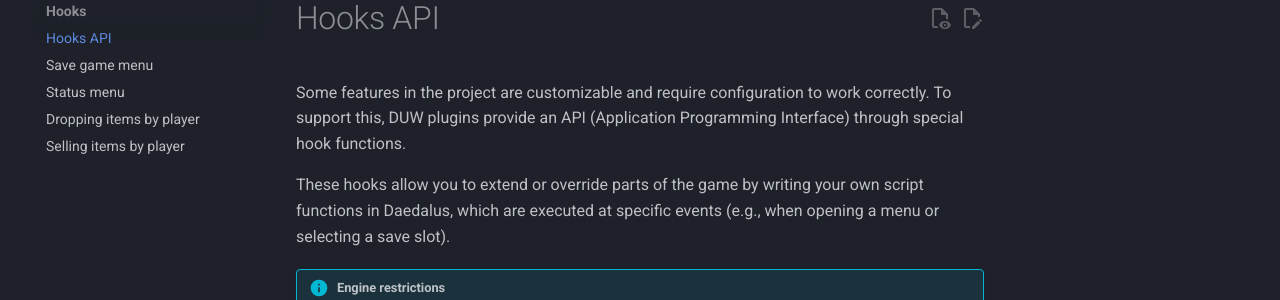
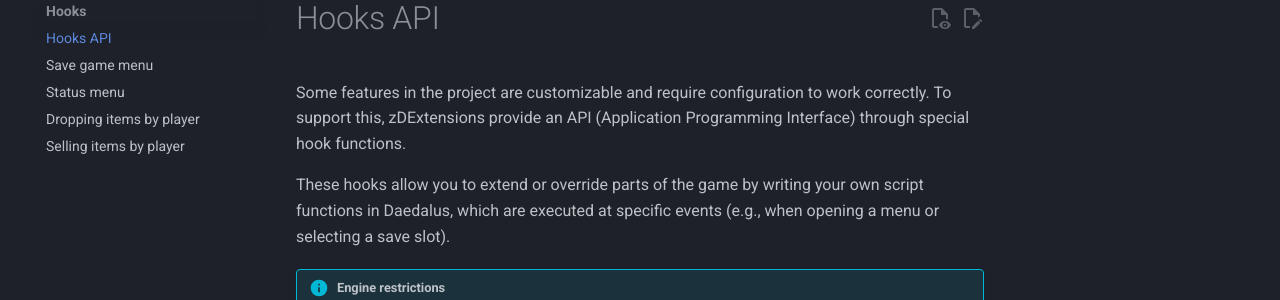
Before and after one commit to Doick-Union-Workshop/zDHooks, an MkDocs documentation site: the page built from docs/docs/hooks/hooks_api.md, in a window 1280 px wide. Shown: the part 148-448 px from the top of the page. Built offline with MkDocs 1.6.1 and Material for MkDocs 9.7.7, drawn with Linux system fonts in a browser that asks for light colours; comment, search, counter and statistics services are not loaded.

```diff
--- a/docs/docs/hooks/hooks_api.md
+++ b/docs/docs/hooks/hooks_api.md
@@ -1,6 +1,6 @@
 # Hooks API
 
-Some features in the project are customizable and require configuration to work correctly. To support this, DUW plugins provide an API (Application Programming Interface) through special hook functions.
+Some features in the project are customizable and require configuration to work correctly. To support this, zDExtensions provide an API (Application Programming Interface) through special hook functions.
 
 These hooks allow you to extend or override parts of the game by writing your own script functions in Daedalus, which are executed at specific events (e.g., when opening a menu or selecting a save slot).
 
```
Also changed, not shown: docs/docs/index.md (+1 -0 lines).
